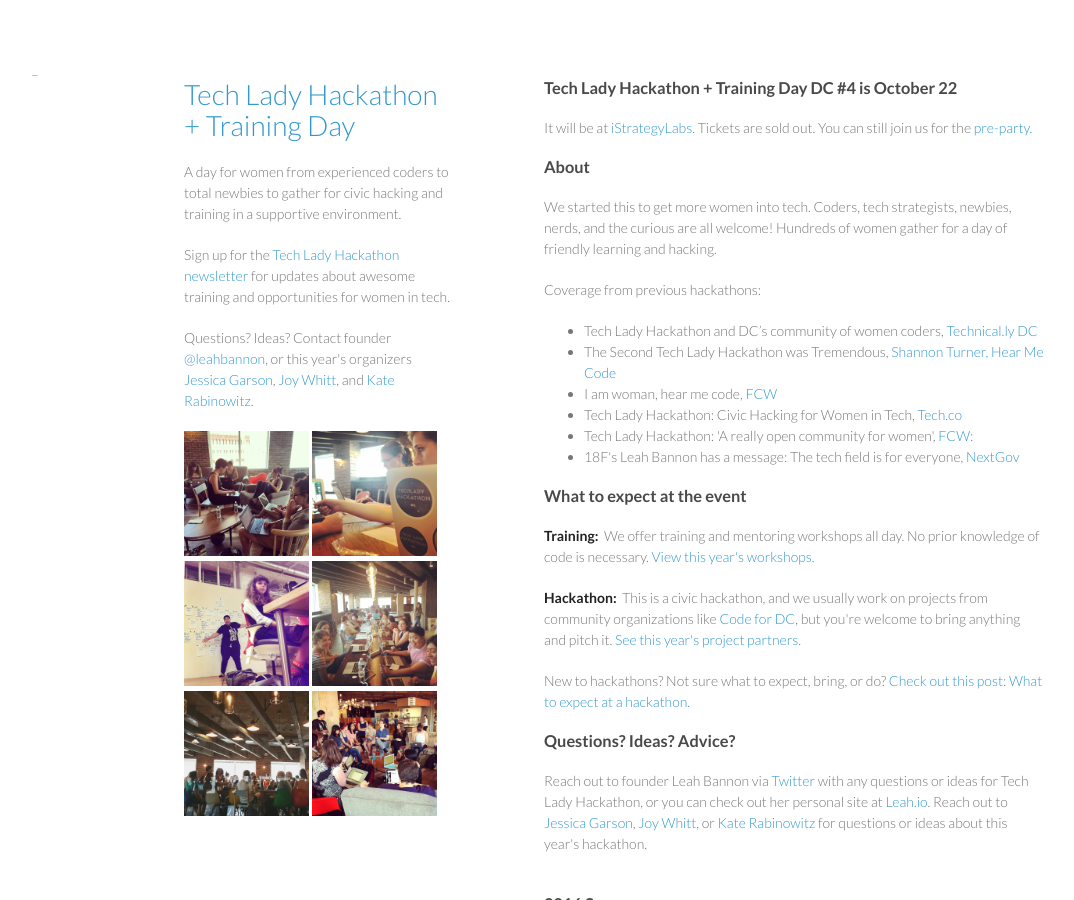
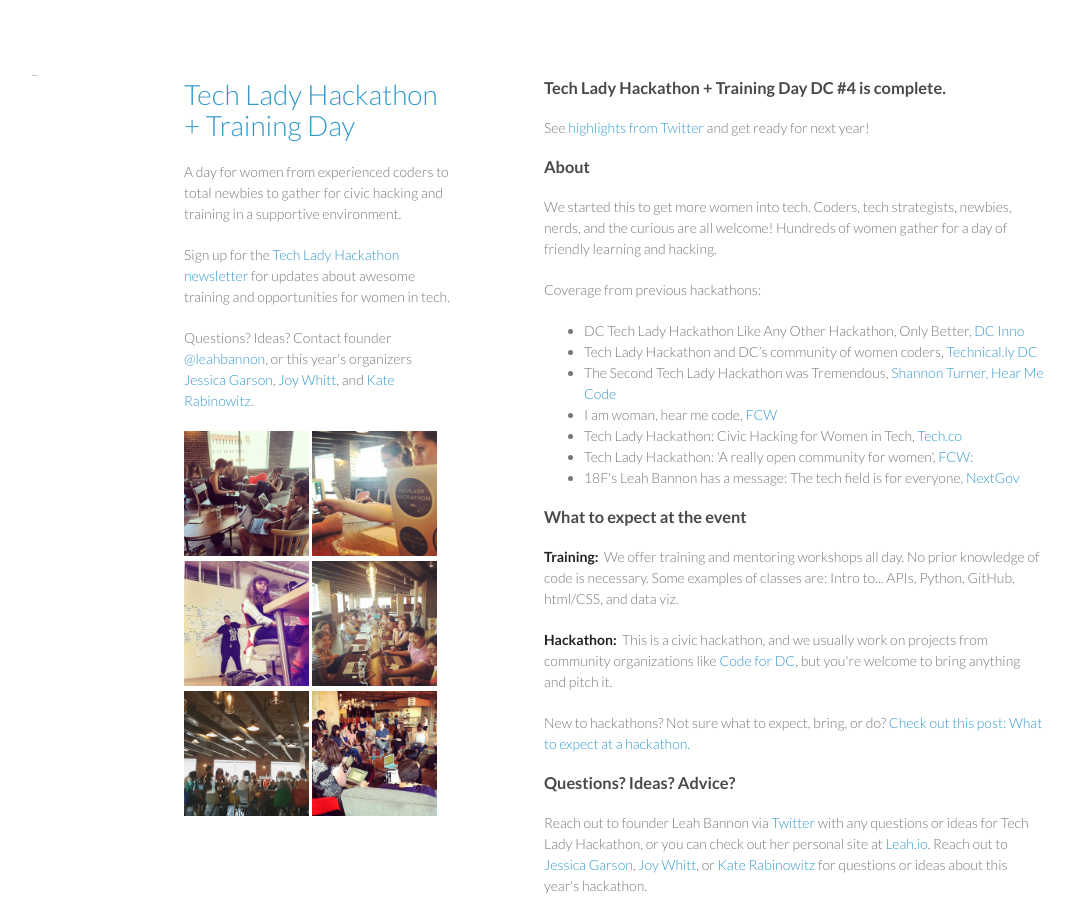
Before and after one commit to leahbannon/techladyhackathon, a Jekyll site: the page built from index.html, in a window 1280 px wide and 900 px high. Shown: the whole window, without its empty margins (26-1100 px from the left). Built offline with Jekyll 4.4.1, drawn with Linux system fonts in a browser that asks for light colours.

Commit message:
#4 closeout

```diff
--- a/index.html
+++ b/index.html
@@ -3,8 +3,8 @@
 published: true
 ---
 
-<h3>Tech Lady Hackathon + Training Day DC #4 is October 22</h3>
-<p>It will be at <a href="https://www.google.com/maps/place/641+S+St+NW,+Washington,+DC+20001">iStrategyLabs</a>. Tickets are sold out.</a> You can still join us for the <a href="https://www.eventbrite.com/e/tech-lady-hackathon-4-pre-party-registration-28453561368">pre-party.</a></p>
+<h3>Tech Lady Hackathon + Training Day DC #4 is complete.</h3>
+<p>See <a href="/twitterhighlights">highlights from Twitter</a> and get ready for next year!</p>
 
 <h3>About</h3>
 
@@ -12,6 +12,7 @@
 
 <p>Coverage from previous hackathons:</p>
 <ul>
+  <li>DC Tech Lady Hackathon Like Any Other Hackathon, Only Better, <a href="http://dcinno.streetwise.co/2016/10/21/dc-tech-lady-hackathons-new-organizers-civic-tech-projects/">DC Inno</a></li>
   <li>Tech Lady Hackathon and DC’s community of women coders, <a href="http://technical.ly/dc/2015/08/12/leah-bannon-tech-lady-hackathon/">Technical.ly DC</a></li>
   <li>The Second Tech Lady Hackathon was Tremendous, <a href="http://codefordc.org/blog/2014/07/28/techlady-hackathon-recap.html">Shannon Turner, Hear Me Code</a></li>
   <li>I am woman, hear me code, <a href="https://fcw.com/articles/2015/07/14/tech-lady-hackathon.aspx">FCW</a></li>
@@ -22,9 +23,9 @@
 
 <h3>What to expect at the event</h3>
 
-<p><strong>Training:</strong> &nbsp;We offer training and mentoring workshops all day. No prior knowledge of code is necessary. <a href="/workshops">View this year's workshops.</a></p>
+<p><strong>Training:</strong> &nbsp;We offer training and mentoring workshops all day. No prior knowledge of code is necessary. Some examples of classes are: Intro to... APIs, Python, GitHub, html/CSS, and data viz.</p>
 
-<p><strong>Hackathon:</strong> &nbsp;This is a civic hackathon, and we usually work on projects from community organizations like <a href="http://codefordc.org">Code for DC</a>, but you're welcome to bring anything and pitch it. <a href="/projectpartners.html">See this year's project partners.</a></p>
+<p><strong>Hackathon:</strong> &nbsp;This is a civic hackathon, and we usually work on projects from community organizations like <a href="http://codefordc.org">Code for DC</a>, but you're welcome to bring anything and pitch it.</p>
 
 <p>New to hackathons? Not sure what to expect, bring, or do? <a href="https://github.com/leahbannon/old-leah-website/blob/master/_posts/2014-07-23-what-to-expect-at-a-hackathon.md">Check out this post: What to expect at a hackathon.</a></p>
 
```
Also changed, not shown: twitterhighlights.html (added, +66 -0 lines).
